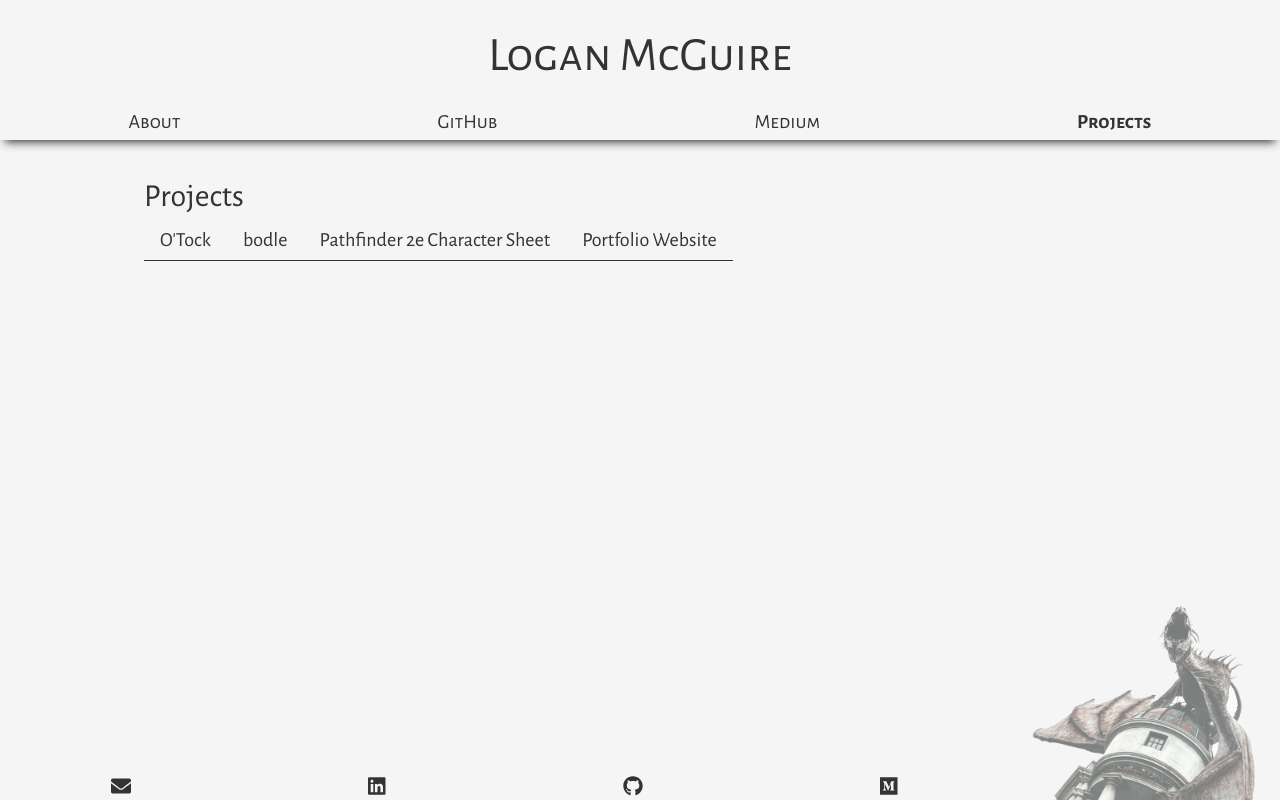
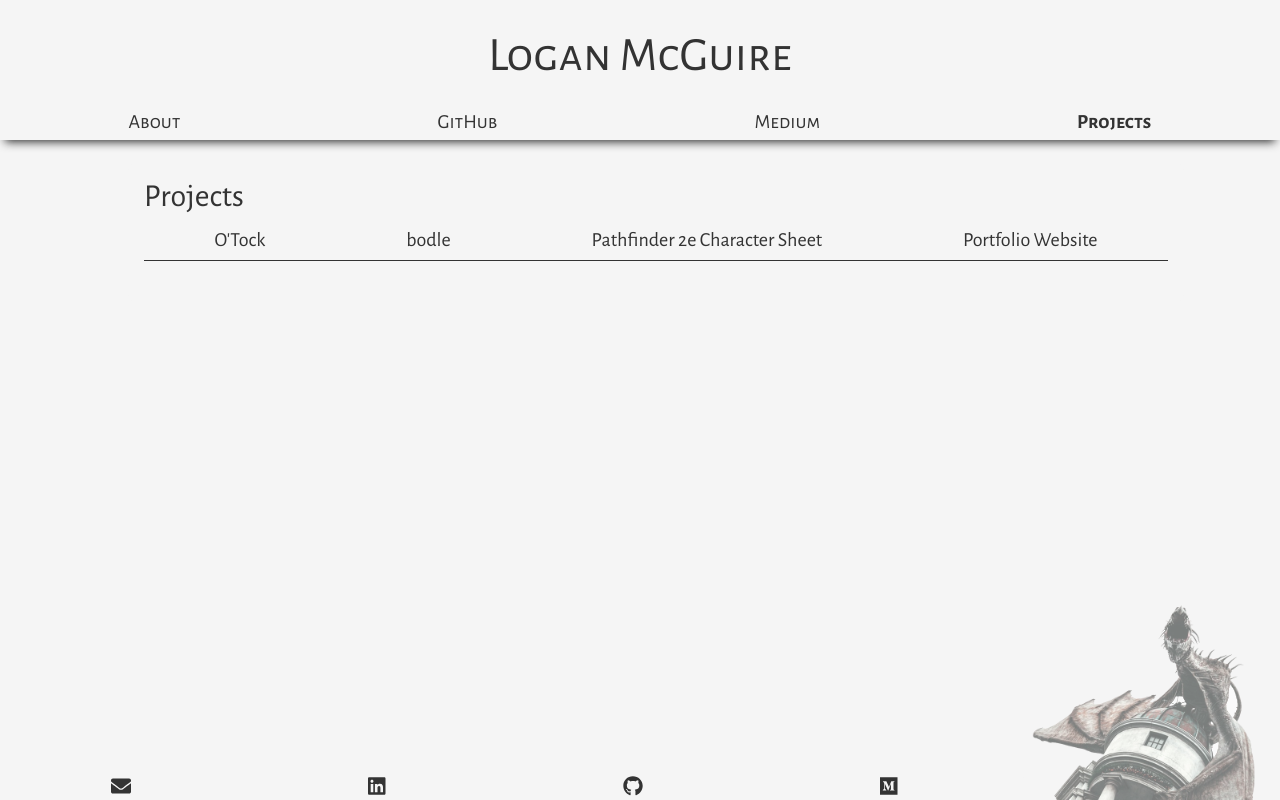
Before and after one commit to Zietieflr/portfolio-website, a React (Create React App) app: page /projects in a window 1280 px wide. Built offline with nearby package versions, Linux system fonts and the light colour scheme.

Commit message:
Add CSS min-width back into .project-nav.

```diff
--- a/src/App.css
+++ b/src/App.css
@@ -87,6 +87,7 @@ h6 {
 }
 
 .project-nav > ul {
+  min-width: 80vw;
   flex-wrap: wrap;
 }
 
```
